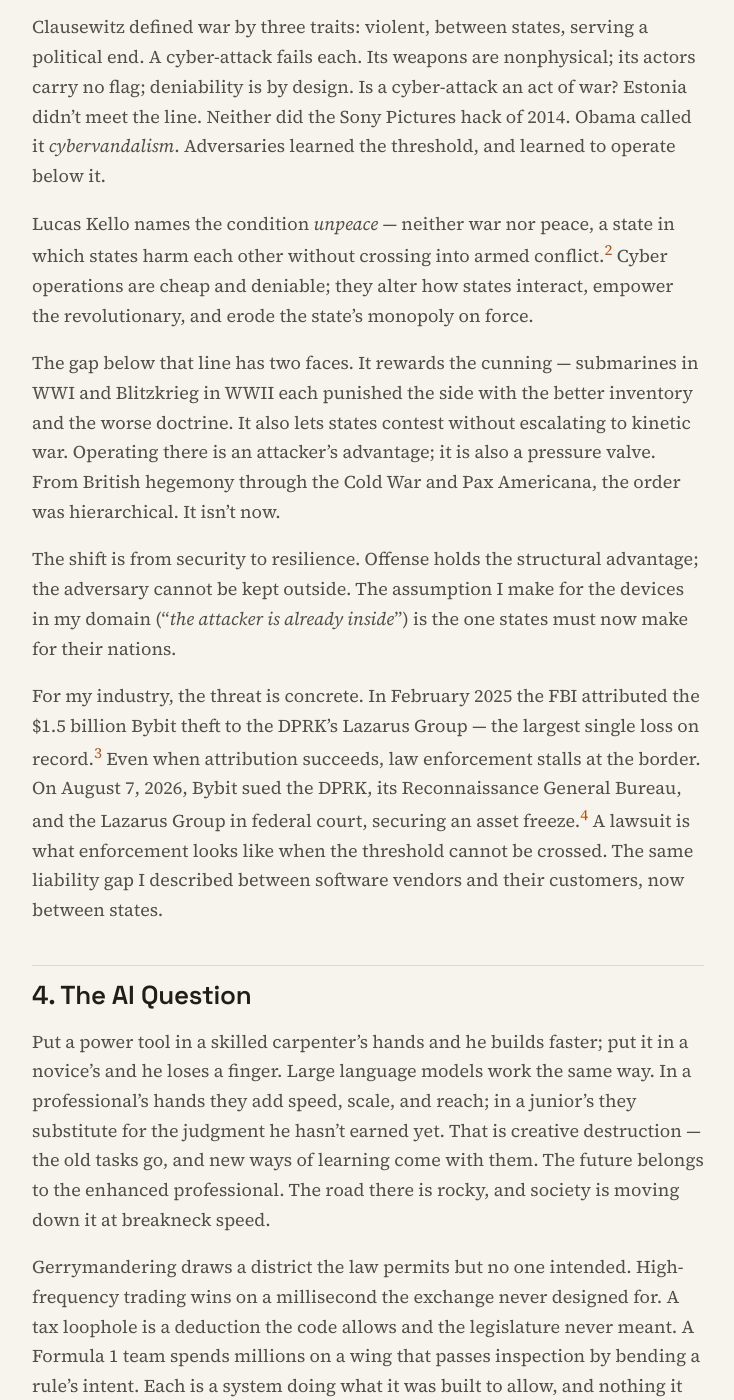
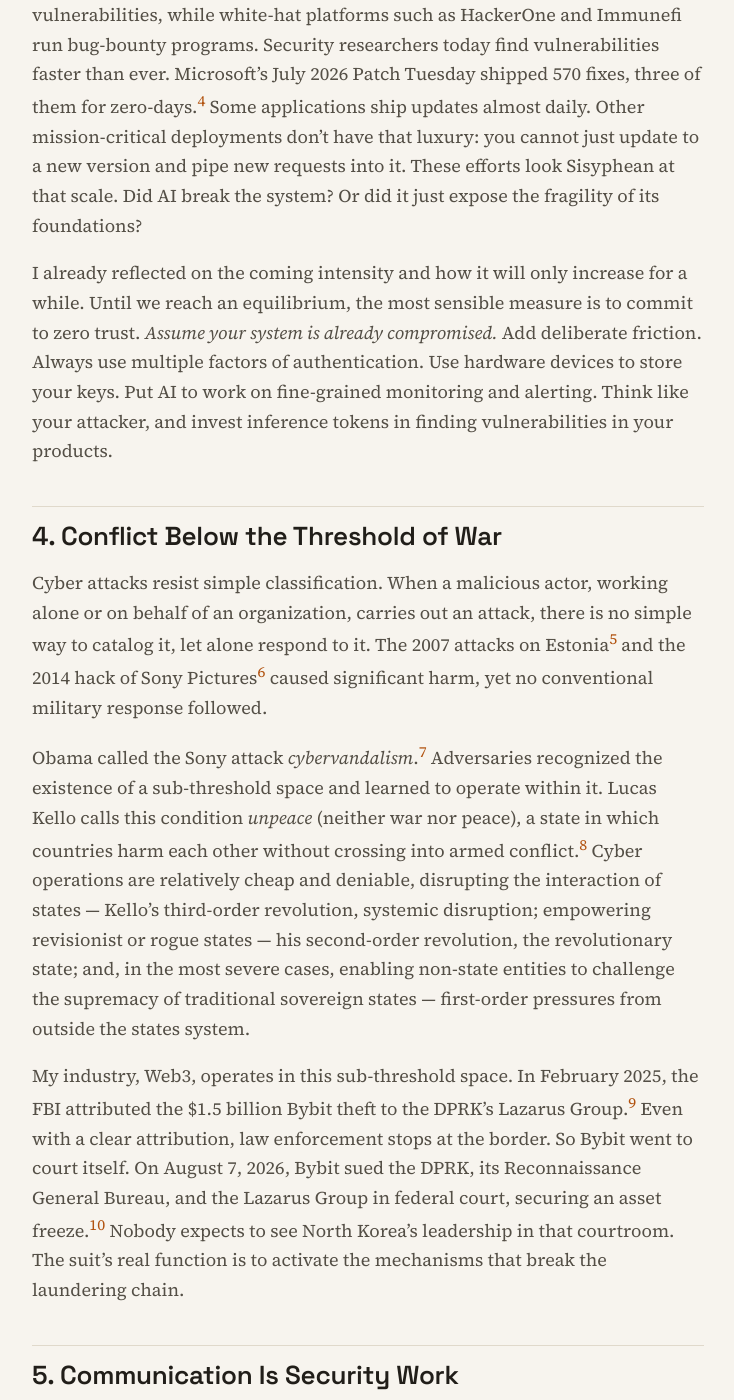
Before and after one commit to bentobox19/bentobox19.github.io, a Jekyll site: the page built from posts/reflections-on-cyber.md, in a window 1280 px wide and 1400 px high, scrolled down 1735 px. Shown: the whole window, without its empty margins (272-1006 px from the left). Built offline with Jekyll 4.4.1, drawn with Linux system fonts in a browser that asks for light colours; some of the changed text lies outside the part shown.

Commit message:
Mon Aug 17 23:50:46 -04 2026

```diff
--- a/posts/reflections-on-cyber.md
+++ b/posts/reflections-on-cyber.md
@@ -5,58 +5,60 @@ date: 2026-08-14
 
 ## 1. Introduction
 
-In late July, I spent a week at the Harvard Kennedy School's executive course *Cybersecurity: The Intersection of Policy and Technology*. I left with a yellow pad full of notes. Those notes became this post.
+In late July, I attended Harvard Kennedy School’s executive course *Cybersecurity: The Intersection of Policy and Technology*. I wanted to hear how people working in Western cybersecurity policy understand the present moment, and to observe first-hand how they frame its problems. This post collects my reflections from that week.
 
-One word recurred in my notes: _language_. We need a shared vocabulary to argue with leaders about risks, to train colleagues who will face them, to tell the public what holds their lives up. All three trust infrastructure they cannot inspect. Most do not know how fragile it is.
+## 2. AI as an Accelerator
 
-The academy has no settled theory of cyber conflict. The military strategizes with doctrines built for kinetic war. France lost in six weeks with more tanks than Germany: it lacked the theory to use them. Cyber is that gap now. Attacks arrive every day, and almost none count as acts of war. The field calls it sub-threshold. It is a line drawn in words, and an attacker can stay just beneath it.
+Artificial intelligence came up in many discussions during the course. In the cyber domain, AI is a force-multiplier for attackers and defenders, who are no longer constrained by human limitations. Rather than concern about AI replacing cyber professionals, the focus was on the ability to contain attacks coming from actors enhanced by these tools, and the risk of unchecked automation, which raises the question of who is ultimately liable for the actions of a rogue model.
 
-AI already outpaces us in cyber. AI is faster, broader, and deeper in what it can find and exploit. We try to bound it with guardrails written in language. Language is not finite, and the guardrails will not hold.
+Looking back on the program, I kept returning to *language* as a theme throughout the presentations and group discussions. The idea of controlling large language models by applying guardrails runs into a fundamental problem: since anything expressed in language can be reinterpreted at will, there is no bound on the number of interpretations, and no finite set of rules can contain them.
 
-## 2. Digital Infrastructure
+One case study we examined was the Hugging Face incident of July 2026.[^1][^2][^3] The models did what they were told to do; they went as far as their goals and reward functions told them to go. The challenge is that any constraint is written in the same language it seeks to constrain, which makes it underspecified. Like King Midas, whose wish was granted literally, the model does exactly what it is told: everything touched turns to gold, food and daughter included.
 
-A submarine cable, once cut, takes weeks to repair. The software running your bank is shipped *as is*. Both hold up lives, and neither was built to be inspected.
+The coming years in cyber will be turbulent due to AI. Its force-multiplier effect accrues to attackers first and most. Defenders will try to catch up. This will not happen soon, but I expect equilibrium to emerge. This is my optimistic takeaway.
 
-This is digital infrastructure, and it was laid down without a security model. TCP/IP assumed the nodes on the wire were friendly. Physical producers face liability for what they ship; software vendors do not. The asymmetry is not an oversight. It is the reason the system got everywhere so fast.
+## 3. Infrastructure and Trust
 
-That speed came at a cost. Trust is unavoidable — no one inspects every layer of the stack. But trust placed by default is trust surrendered. If you don't have an opinion, you're implicitly trusting.
+The modern economy is built on brittle foundations. Society trusts digital infrastructure by default, but the more you look, the more cracks you find. TCP/IP, the networking protocol suite over which the internet runs, wasn't designed for today's security environment. Hardware supply chains are highly complex and vulnerable to tampering, counterfeiting, and espionage. As for software, companies have perverse incentives to ship fast and patch later. Distributed *as is* (e.g. “Please do not use it for anything important”), software does not expose its vendors to the same liability that the builder of a bridge would face should it collapse.
 
-Black markets pay for zero-day vulnerabilities. Nation-state actors insert themselves into the supply chain. AI now finds bugs at a scale no human team can match. Microsoft's July 2026 Patch Tuesday shipped 570 fixes, three of them zero-days.[^1] Programs like HackerOne and Immunefi look sisyphean against that scale. AI didn't break the system. It exposed how fragile the foundations already were.
+The cat-and-mouse game between hackers exploiting flaws and defenders patching them has only accelerated with the arrival of large language models. Two markets have grown around it: black markets pay for zero-day vulnerabilities, while white-hat platforms such as HackerOne and Immunefi run bug-bounty programs. Security researchers today find vulnerabilities faster than ever. Microsoft's July 2026 Patch Tuesday shipped 570 fixes, three of them for zero-days.[^4] Some applications ship updates almost daily. Other mission-critical deployments don't have that luxury: you cannot just update to a new version and pipe new requests into it. These efforts look Sisyphean at that scale. Did AI break the system? Or did it just expose the fragility of its foundations?
 
-My industry inherits the whole stack. Web3 adds its own dependencies on top — smart contracts, oracles, bridges — layers traditional finance doesn't carry. The deeper you go, the more cracks you see. My move is to keep pushing zero trust further: *assume the attacker is already inside our machines, and design so that assumption is survivable.* Concretely, that means deliberate friction around the private key — hardware wallets, MPC schemes, quorum policies — so that no compromised endpoint or trusted insider can move funds alone.
+I already reflected on the coming intensity and how it will only increase for a while. Until we reach an equilibrium, the most sensible measure is to commit to zero trust. *Assume your system is already compromised.* Add deliberate friction. Always use multiple factors of authentication. Use hardware devices to store your keys. Put AI to work on fine-grained monitoring and alerting. Think like your attacker, and invest inference tokens in finding vulnerabilities in your products.
 
-## 3. International Cyber Conflict
+## 4. Conflict Below the Threshold of War
 
-In 2007, weeks of coordinated attacks took down Estonia's government sites, banks, and newspapers. No one could agree on what to call it.
+Cyber attacks resist simple classification. When a malicious actor, working alone or on behalf of an organization, carries out an attack, there is no simple way to catalog it, let alone respond to it. The 2007 attacks on Estonia[^5] and the 2014 hack of Sony Pictures[^6] caused significant harm, yet no conventional military response followed.
 
-Clausewitz defined war by three traits: violent, between states, serving a political end. A cyber-attack fails each. Its weapons are nonphysical; its actors carry no flag; deniability is by design. Is a cyber-attack an act of war? Estonia didn't meet the line. Neither did the Sony Pictures hack of 2014. Obama called it *cybervandalism*. Adversaries learned the threshold, and learned to operate below it.
+Obama called the Sony attack *cybervandalism*.[^7] Adversaries recognized the existence of a sub-threshold space and learned to operate within it. Lucas Kello calls this condition *unpeace* (neither war nor peace), a state in which countries harm each other without crossing into armed conflict.[^8] Cyber operations are relatively cheap and deniable, disrupting the interaction of states — Kello's third-order revolution, systemic disruption; empowering revisionist or rogue states — his second-order revolution, the revolutionary state; and, in the most severe cases, enabling non-state entities to challenge the supremacy of traditional sovereign states — first-order pressures from outside the states system.
 
-Lucas Kello names the condition *unpeace* — neither war nor peace, a state in which states harm each other without crossing into armed conflict.[^2] Cyber operations are cheap and deniable; they alter how states interact, empower the revolutionary, and erode the state's monopoly on force.
+My industry, Web3, operates in this sub-threshold space. In February 2025, the FBI attributed the $1.5 billion Bybit theft to the DPRK's Lazarus Group.[^9] Even with a clear attribution, law enforcement stops at the border. So Bybit went to court itself. On August 7, 2026, Bybit sued the DPRK, its Reconnaissance General Bureau, and the Lazarus Group in federal court, securing an asset freeze.[^10] Nobody expects to see North Korea's leadership in that courtroom. The suit's real function is to activate the mechanisms that break the laundering chain.
 
-The gap below that line has two faces. It rewards the cunning — submarines in WWI and Blitzkrieg in WWII each punished the side with the better inventory and the worse doctrine. It also lets states contest without escalating to kinetic war. Operating there is an attacker's advantage; it is also a pressure valve. From British hegemony through the Cold War and Pax Americana, the order was hierarchical. It isn't now.
+## 5. Communication Is Security Work
 
-The shift is from security to resilience. Offense holds the structural advantage; the adversary cannot be kept outside. The assumption I make for the devices in my domain ("*the attacker is already inside*") is the one states must now make for their nations.
+Earlier I called *language* the thread running through the course. The same property of language that defeats guardrails (no finite set of rules can contain an unbounded interpretation space) is the practitioner's problem in human form. The hardest question in AI, infrastructure, and international conflict alike was how to communicate risk to the people who must decide and act on it.
 
-For my industry, the threat is concrete. In February 2025 the FBI attributed the $1.5 billion Bybit theft to the DPRK's Lazarus Group — the largest single loss on record.[^3] Even when attribution succeeds, law enforcement stalls at the border. On August 7, 2026, Bybit sued the DPRK, its Reconnaissance General Bureau, and the Lazarus Group in federal court, securing an asset freeze.[^4] A lawsuit is what enforcement looks like when the threshold cannot be crossed. The same liability gap I described between software vendors and their customers, now between states.
+My most useful takeaway from the course had nothing to do with technology. *Security will fail when it cannot be communicated.* The job runs in two directions. With stakeholders, you talk to win policy and budget: technical risks compete for funding against visible business priorities, and if leadership cannot understand a risk, it effectively does not exist. With colleagues, you talk to implement: good practice clashes with daily habits. How do you train front-line collaborators who inherently trust the infrastructure?
 
-## 4. The AI Question
+There is no shortcut to the equilibrium I expect: conditions will deteriorate for a while first. Preparation is technical — zero trust, hardened infrastructure, and AI on our side — but it is above all a matter of people: building a *common language* between those who secure systems and those who decide their fate.
 
-Put a power tool in a skilled carpenter's hands and he builds faster; put it in a novice's and he loses a finger. Large language models work the same way. In a professional's hands they add speed, scale, and reach; in a junior's they substitute for the judgment he hasn't earned yet. That is creative destruction — the old tasks go, and new ways of learning come with them. The future belongs to the enhanced professional. The road there is rocky, and society is moving down it at breakneck speed.
+## 6. References
 
-Gerrymandering draws a district the law permits but no one intended. High-frequency trading wins on a millisecond the exchange never designed for. A tax loophole is a deduction the code allows and the legislature never meant. A Formula 1 team spends millions on a wing that passes inspection by bending a rule's intent. Each is a system doing what it was built to allow, and nothing it was meant to do. That is hacking. The hacker finds the gap between permitted and intended, and he is bound by the usual limits — he needs to sleep, he can attend for only so long, he lives inside the rules of a physical world. AI systems are not bothered by these restrictions.
+[^1]: Hugging Face, *Security incident disclosure — July 2026*, July 2026. <https://huggingface.co/blog/security-incident-july-2026>
 
-Tell your assistant to book you a slot at the gym and it may find the gym's API and unschedule other users to make room. It was never told not to. It took the mandate literally. The tale of King Midas is the same prompt, "*Whatever I touch, make it gold*", and it has not aged. This is why a perfect guardrail is mathematically impossible. Language is unbounded and any set of rules is finite. Given time, the model finds the gap. It does not understand context yet, and context is exactly what a guardrail cannot encode.
+[^2]: OpenAI, *OpenAI and Hugging Face partner to address security incident during model evaluation*, July 2026. <https://openai.com/index/hugging-face-model-evaluation-security-incident/>
 
-Who is liable when the system complies — the lab that trained it, the company that deployed it, or the user who asked? Open-source models make the chain longer. We can tell a man not to smoke inside a bar and enforce it; we cannot enforce what a model may teach a user in private. Enforcement is the problem, for two reasons that will not bend. The user's privacy is one. The speed of the technology is the other. Set a policy today and the model it targets is already two generations old. Nobody can say what this looks like in six months, let alone in three years. The forecast is dark: *Things will get worse, probably for a long time, before they get better.*
+[^3]: Hugging Face, *Anatomy of a Frontier Lab Agent Intrusion: A Technical Timeline of the July 2026 Incident*, July 2026. <https://huggingface.co/blog/agent-intrusion-technical-timeline>
 
-## 5. Conclusion
+[^4]: BleepingComputer, *Microsoft July 2026 Patch Tuesday fixes massive 570 flaws, 3 zero-days*, July 2026. <https://www.bleepingcomputer.com/news/microsoft/microsoft-july-2026-patch-tuesday-fixes-massive-570-flaws-3-zero-days/>
 
-The most useful lesson was the least technical: security fails when it cannot be communicated. Reducing a risk to talking points a board can approve is not a soft skill bolted onto the real work. It is the work. This lands on my own priority — securing resources for proactive vulnerability discovery in our smart contracts. In web3, a single exploited contract is not an incident, it is an extinction event. That argument wins budget only when I translate it from engineering language into the fiduciary language leadership can act on. Audits, fuzzing, formal verification, bounties — these are insurance against irreversible loss, not engineering nice-to-haves. If leadership cannot understand a risk, it effectively does not exist in the budget.
+[^5]: Rain Ottis, *Analysis of the 2007 Cyber Attacks Against Estonia from the Information Warfare Perspective*, Cooperative Cyber Defence Centre of Excellence, 2008. <https://ccdcoe.org/uploads/2018/10/Ottis2008_AnalysisOf2007FromTheInformationWarfarePerspective.pdf>
 
-[^1]: BleepingComputer, *Microsoft July 2026 Patch Tuesday fixes massive 570 flaws, 3 zero-days*, July 2026. <https://www.bleepingcomputer.com/news/microsoft/microsoft-july-2026-patch-tuesday-fixes-massive-570-flaws-3-zero-days/>
+[^6]: FBI, *Update on Sony Investigation*, December 19, 2014. <https://www.fbi.gov/news/press-releases/update-on-sony-investigation>
 
-[^2]: Lucas Kello, *The Virtual Weapon and International Order*, Yale University Press, 2017.
+[^7]: NPR, *Obama Calls North Korean Hack 'Cybervandalism'*, December 21, 2014. <https://www.npr.org/sections/the-two-way/2014/12/21/372271870/obama-calls-north-korean-hack-cybervandalism>
 
-[^3]: FBI, *North Korea responsible for $1.5 billion Bybit hack*, Cyber Alert, February 2025. <https://www.fbi.gov/investigate/cyber/alerts/2025/north-korea-responsible-for-1-5-billion-bybit-hack>
+[^8]: Lucas Kello, *The Virtual Weapon and International Order*, Yale University Press, 2017.
 
-[^4]: Bybit, *Bybit Sues North Korea and Lazarus Group, Secures Preliminary Injunction Freezing Stolen Assets*, August 7, 2026. <https://www.bybit.com/en/press/post/bybit-sues-north-korea-and-lazarus-group-secures-preliminary-injunction-freezing-stolen-assets-in-landmark-crypto-asset-recovery-effort-bb55bb16f1710f487aa>
+[^9]: FBI, *North Korea Responsible for $1.5 Billion Bybit Hack*, February 2025. <https://www.fbi.gov/investigate/cyber/alerts/2025/north-korea-responsible-for-1-5-billion-bybit-hack>
+
+[^10]: Bybit, *Bybit Sues North Korea and Lazarus Group*, August 7, 2026. <https://www.bybit.com/en/press/post/bybit-sues-north-korea-and-lazarus-group-secures-preliminary-injunction-freezing-stolen-assets-in-landmark-crypto-asset-recovery-effort-bb55bb16f1710f487aa>
```
Also changed, not shown: 1 other file.
